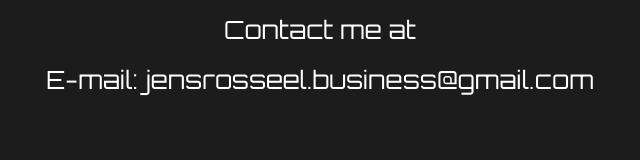
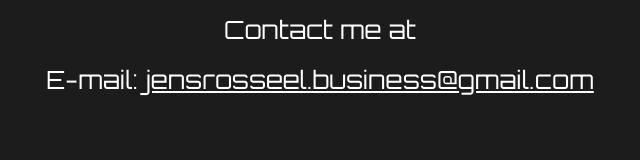
Before and after one commit to JensRosseel/portfolio, a React (Create React App) app: page /contact in a window 1280 px wide. Shown: the part 317-477 px from the top of the page, without its empty margins (320-960 px from the left). Built offline with nearby package versions, Linux system fonts and the light colour scheme; the HTML template or start-up script is replaced by a standard one.

Commit message:
Add email redirect in contact page

```diff
--- a/src/Contact.js
+++ b/src/Contact.js
@@ -6,7 +6,7 @@
         <div className="container">
             <div className="contact">
                 <p>Contact me at</p>
-                <p>E-mail: jensrosseel.business@gmail.com</p>
+                <p>E-mail: <a href="mailto:jensrosseel.business@gmail.com">jensrosseel.business@gmail.com</a> </p>
             </div>
         </div>
     )
--- a/src/contact.css
+++ b/src/contact.css
@@ -1,3 +1,11 @@
 .contact p{
     font-size: 25px;
 }
+
+.contact p a{
+    color: white;
+}
+
+.contact p a:hover{
+    color: #35f4a6;
+}
```
